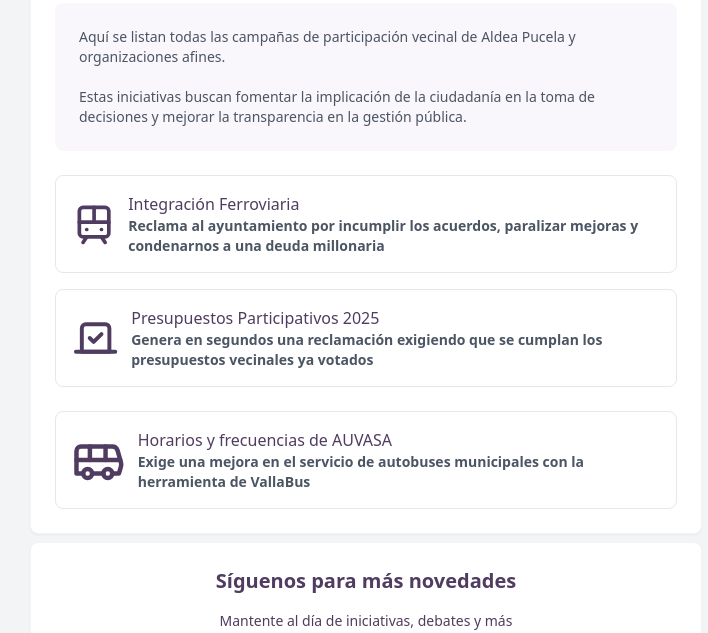
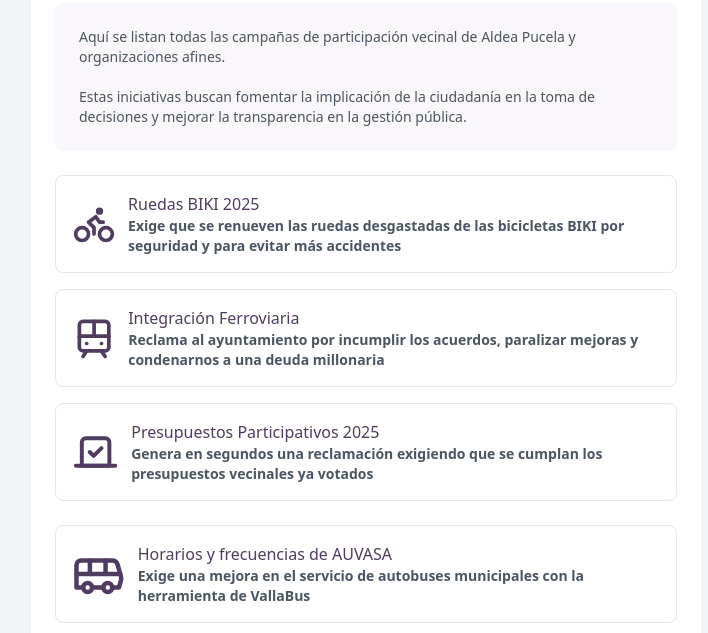
Before and after one commit to aldeapucela/participa, a plain HTML site: page index.html in a window 1280 px wide. Shown: the part 138-771 px from the top of the page, without its empty margins (274-982 px from the left). Drawn offline with nearby package versions, Linux system fonts and the light colour scheme.

Commit message:
Campaña ruedas biki 2025

```diff
--- a/index.html
+++ b/index.html
@@ -72,6 +72,16 @@
             </p>
 
             <div class="space-y-4">
+                <div class="border border-gray-200 rounded-lg p-4 hover:bg-aldeapucela-light transition-colors">
+                    <a href="/ruedas-biki-2025/" class="flex items-center gap-3">
+                        <i data-lucide="bike" class="h-16 w-16 text-aldeapucela"></i>
+                        <div>
+                            <h2 class="font-medium text-aldeapucela">Ruedas BIKI 2025</h2>
+                            <p class="text-sm text-gray-600">Exige que se renueven las ruedas desgastadas de las bicicletas BIKI por seguridad y para evitar más accidentes</p>
+                        </div>
+                    </a>
+                </div>
+
                 <div class="border border-gray-200 rounded-lg p-4 hover:bg-aldeapucela-light transition-colors">
                     <a href="/integracion-ferroviaria/" class="flex items-center gap-3">
                         <i data-lucide="train" class="h-16 w-16 text-aldeapucela"></i>
```
